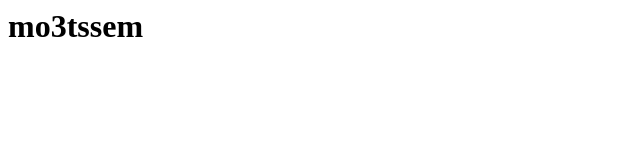
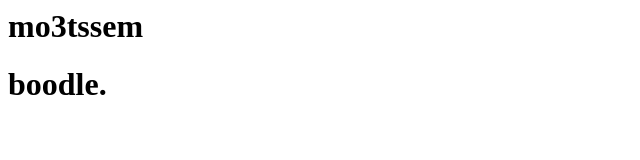
Before and after one commit to mo3tssem/Moscow-test, a plain HTML site: page index.html in a window 1280 px wide. Shown: the whole page, without its empty margins (0-640 px from the left). Drawn offline with Linux system fonts and the light colour scheme.

Commit message:
update index.html to the main master

```diff
--- a/index.html
+++ b/index.html
@@ -4,5 +4,6 @@
 
 <body>
 <h1> mo3tssem </h1>
+  <h1> boodle.</h1>
 </body>
 </Html>
```
